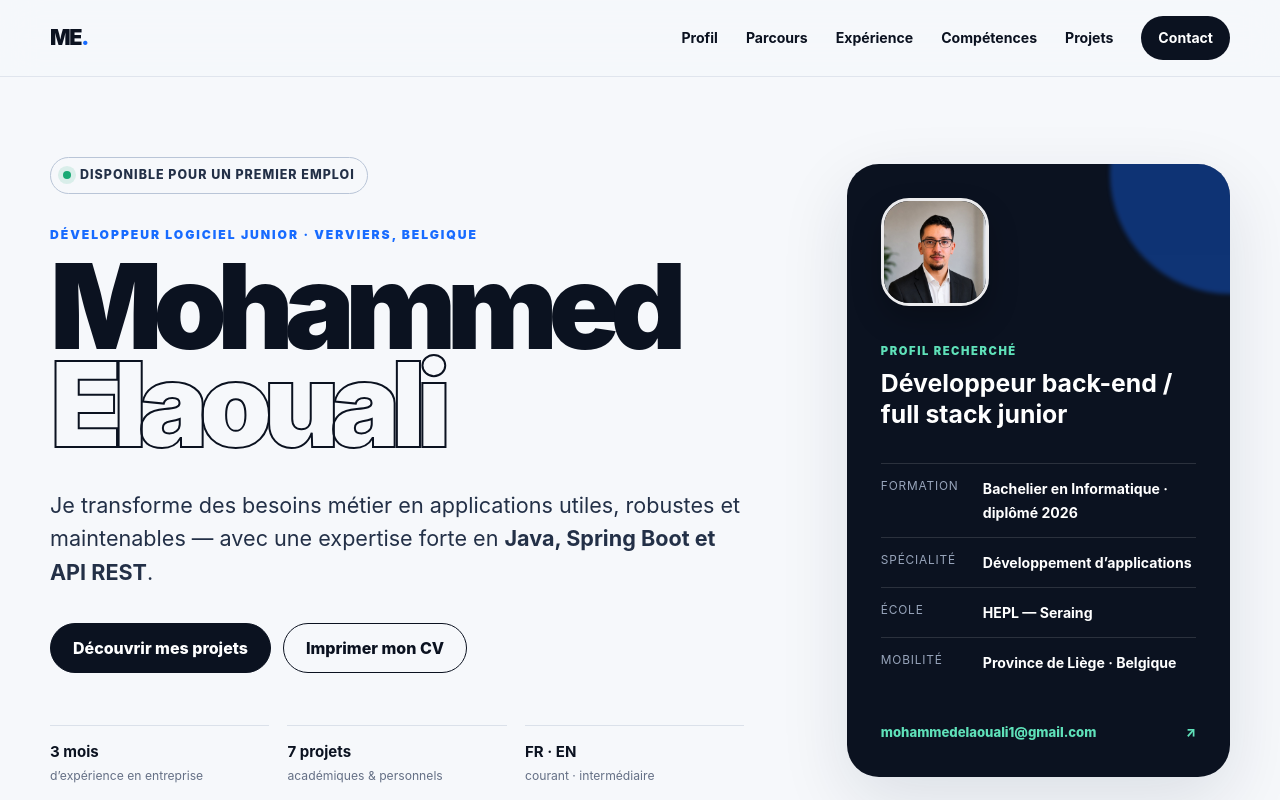
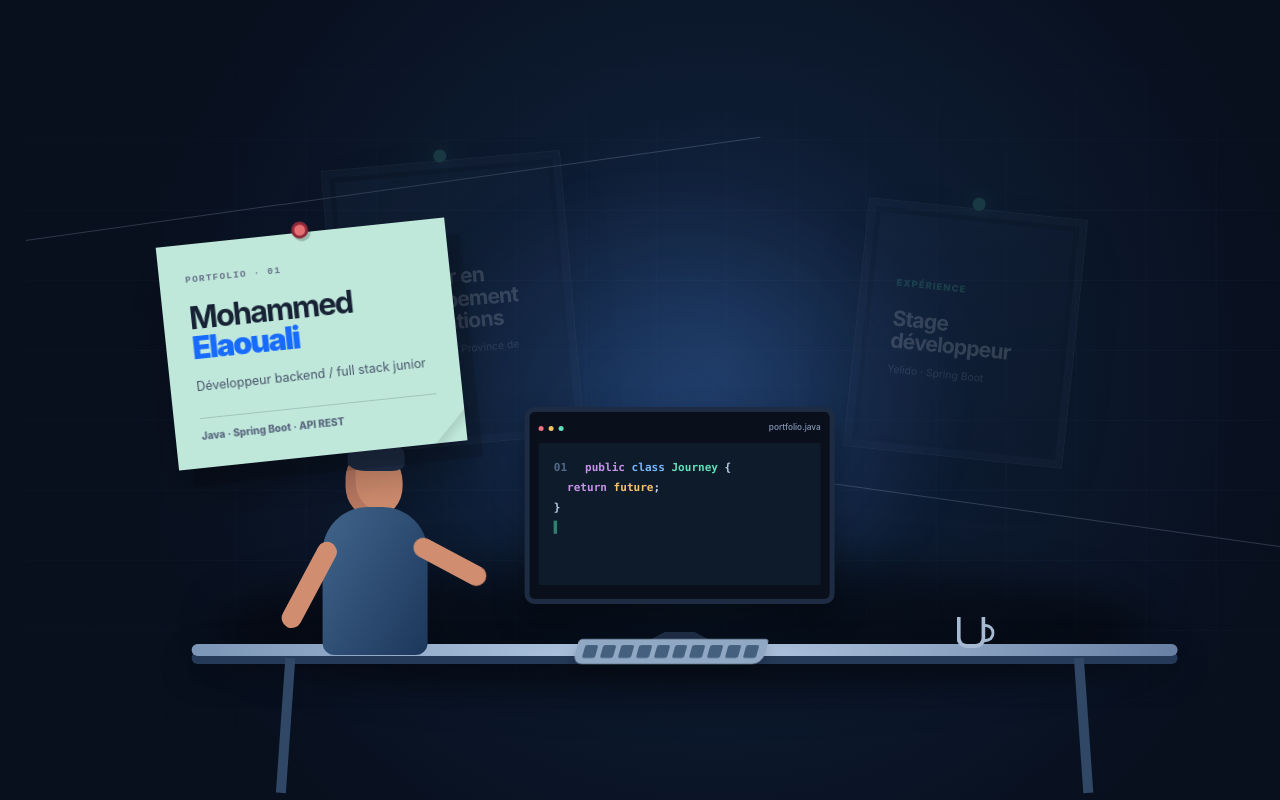
Before and after one commit to Moha2002e/portfolio-mohammed-elaouali, a plain HTML site: page index.html in a window 1280 px wide. Shown: the top 800 px of the page. Drawn offline with Linux system fonts and the light colour scheme.

Commit message:
refine portfolio into sticky note scroll scene

```diff
--- a/dist/script.js
+++ b/dist/script.js
@@ -34,15 +34,12 @@ if (journey && window.gsap && window.ScrollTrigger && !reduceMotion) {
   gsap.registerPlugin(ScrollTrigger);
 
   const scene = journey.querySelector('.journey-scene');
-  const intro = journey.querySelector('.journey-intro');
-  const education = journey.querySelector('.frame-education');
-  const experience = journey.querySelector('.frame-experience');
-  const tech = journey.querySelectorAll('.scene-tech');
-  const captions = {
-    education: journey.querySelector('.caption-education'),
-    experience: journey.querySelector('.caption-experience'),
-    projects: journey.querySelector('.caption-projects')
-  };
+  const notes = gsap.utils.toArray('.scene-note', journey);
+  const frames = gsap.utils.toArray('.scene-frame', journey);
+  const tech = gsap.utils.toArray('.scene-tech', journey);
+  const captions = gsap.utils.toArray('.scene-caption', journey);
+
+  gsap.set(notes.slice(1), { opacity: 0 });
 
   const timeline = gsap.timeline({
     defaults: { ease: 'none' },
@@ -50,24 +47,29 @@ if (journey && window.gsap && window.ScrollTrigger && !reduceMotion) {
       trigger: journey,
       start: 'top top',
       end: 'bottom bottom',
-      scrub: 1.15,
+      scrub: 1.3,
       pin: scene,
       invalidateOnRefresh: true
     }
   });
 
   timeline
-    .to(intro, { opacity: 0, y: -70, duration: 0.16 })
-    .to(scene, { scale: 1.42, xPercent: 12, yPercent: 3, duration: 0.22 }, '<')
-    .to(education, { x: '22vw', y: '9vh', rotate: 0, duration: 0.2 }, '<')
-    .to(captions.education, { opacity: 1, y: -8, duration: 0.08 })
-    .to(scene, { scale: 1.08, xPercent: -9, yPercent: -2, duration: 0.22 })
-    .to(education, { opacity: 0.35, duration: 0.08 }, '<')
-    .to(experience, { x: '-16vw', y: '5vh', rotate: 0, duration: 0.2 }, '<')
-    .to(tech, { opacity: 1, stagger: 0.06, duration: 0.12 }, '<')
-    .to(captions.experience, { opacity: 1, y: -8, duration: 0.08 })
-    .to(scene, { scale: 1.24, xPercent: 2, yPercent: 5, duration: 0.22 })
-    .to(experience, { opacity: 0.3, duration: 0.08 }, '<')
-    .to(captions.projects, { opacity: 1, y: -8, duration: 0.1 })
-    .to(scene, { scale: 1, xPercent: 0, yPercent: 0, duration: 0.18 });
+    .to(notes[0], { opacity: 1, scale: 1, rotate: -6, duration: 0.12 })
+    .to(scene, { scale: 1.08, xPercent: 3, duration: 0.1 })
+    .to(notes[1], { opacity: 1, scale: 1, rotate: 5, duration: 0.12 })
+    .to(scene, { scale: 1.18, xPercent: -4, yPercent: 2, duration: 0.1 })
+    .to(notes[2], { opacity: 1, scale: 1, rotate: -3, duration: 0.12 })
+    .to(frames[0], { opacity: 0.18, scale: 1.1, duration: 0.08 }, '<')
+    .to(scene, { scale: 1.12, xPercent: 5, yPercent: -2, duration: 0.1 })
+    .to(notes[3], { opacity: 1, scale: 1, rotate: 4, duration: 0.12 })
+    .to(tech, { opacity: 1, stagger: 0.04, duration: 0.1 }, '<')
+    .to(frames[1], { opacity: 0.18, scale: 1.1, duration: 0.08 }, '<')
+    .to(scene, { scale: 1.2, xPercent: -3, yPercent: 3, duration: 0.1 })
+    .to(notes[4], { opacity: 1, scale: 1, rotate: -5, duration: 0.12 })
+    .to(scene, { scale: 1.1, xPercent: 2, duration: 0.1 })
+    .to(notes[5], { opacity: 1, scale: 1, rotate: 3, duration: 0.12 })
+    .to(captions, { opacity: 0, duration: 0.06 }, '<')
+    .to(scene, { scale: 1.18, xPercent: -2, yPercent: -2, duration: 0.1 })
+    .to(notes[6], { opacity: 1, scale: 1, rotate: -4, duration: 0.12 })
+    .to(scene, { scale: 1, xPercent: 0, yPercent: 0, duration: 0.14 });
 }
--- a/dist/styles.css
+++ b/dist/styles.css
@@ -171,8 +171,11 @@ button { font: inherit; }
 
 /* Scroll narrative: a lightweight CSS/SVG-style scene that stays readable without JS. */
 .journey { position: relative; color: #f4f7fb; background: #080f1d; }
-.journey-pin { position: relative; min-height: 280vh; overflow: clip; }
+.site-header { display: none; }
+.hero { display: none; }
+.journey-pin { position: relative; min-height: 520vh; overflow: clip; }
 .journey-intro { position: absolute; top: 12vh; left: 50%; z-index: 4; transform: translateX(-50%); pointer-events: none; }
+.journey-intro { opacity: 0; }
 .journey-intro .eyebrow { color: var(--mint); }
 .journey-intro h2 { max-width: 630px; margin: 0; font-size: clamp(3rem, 7vw, 7rem); line-height: .93; letter-spacing: -.075em; }
 .journey-intro h2 span { color: transparent; -webkit-text-stroke: 1px rgba(244,247,251,.7); }
@@ -182,23 +185,28 @@ button { font: inherit; }
 .journey-scroll-hint i::after { content: ""; display: block; width: 3px; height: 7px; margin: 7px auto; border-radius: 2px; background: var(--mint); }
 .journey-scene { position: sticky; top: 0; height: 100vh; min-height: 640px; overflow: hidden; background: radial-gradient(circle at 54% 46%, #1b3154 0, #0d1b31 32%, #080f1d 72%); transform-origin: 50% 52%; }
 .scene-glow { position: absolute; inset: 20% 25% 16%; background: radial-gradient(ellipse, rgba(65,143,255,.17), transparent 65%); filter: blur(24px); }
+.scene-note { position: absolute; z-index: 12; width: min(290px, 23vw); min-height: 220px; padding: 30px 26px 24px; color: #182235; background: #f4e7ad; box-shadow: 14px 18px 0 rgba(0,0,0,.13), 0 26px 45px rgba(0,0,0,.28); transform-origin: center; opacity: 1; }
+.scene-note.note-identity { opacity: 1; transform: rotate(-6deg) scale(1); }
+.scene-note::after { content: ""; position: absolute; right: -4px; bottom: -7px; width: 42px; height: 42px; background: linear-gradient(135deg, transparent 49%, rgba(0,0,0,.1) 50%, transparent 70%); }
+.note-pin { position: absolute; top: -11px; left: 50%; width: 17px; height: 17px; border: 3px solid #8d293a; border-radius: 50%; background: #e66f73; box-shadow: 2px 3px 0 rgba(0,0,0,.2); transform: translateX(-50%); }
+.scene-note small { display: block; color: #657086; font: 900 .59rem/1.2 ui-monospace, monospace; letter-spacing: .13em; }.scene-note h3 { margin: 18px 0 14px; font-size: clamp(1.55rem, 2.4vw, 2.3rem); line-height: .98; letter-spacing: -.06em; }.scene-note h3 strong { color: #176bff; font-weight: 900; }.scene-note p { margin: 0; color: #48546a; font-size: .78rem; line-height: 1.5; }.scene-note footer { margin-top: 22px; padding-top: 11px; border-top: 1px solid rgba(24,34,53,.18); color: #59667e; font-size: .63rem; font-weight: 800; line-height: 1.35; }.note-identity { top: 29%; left: 11%; background: #bfe8db; transform: rotate(-6deg) scale(1); }.note-profile { top: 16%; right: 12%; background: #f5d79e; transform: rotate(5deg) scale(.8); }.note-education { top: 23%; left: 37%; background: #d7c7f3; transform: rotate(-3deg) scale(.8); }.note-experience { top: 43%; right: 13%; background: #f1b9a9; transform: rotate(4deg) scale(.8); }.note-skills { top: 51%; left: 13%; background: #b9d7f3; transform: rotate(-5deg) scale(.8); }.note-projects { top: 66%; left: 40%; background: #f5e6a9; transform: rotate(3deg) scale(.8); }.note-contact { top: 76%; right: 13%; background: #c4e7c4; transform: rotate(-4deg) scale(.8); }.note-chips { display: flex; flex-wrap: wrap; gap: 5px; }.note-chips b { padding: 5px 7px; border-radius: 4px; color: #1d3b64; background: rgba(255,255,255,.52); font-size: .6rem; }
 .scene-grid { position: absolute; inset: 0; opacity: .24; background-image: linear-gradient(rgba(139,177,222,.12) 1px, transparent 1px), linear-gradient(90deg, rgba(139,177,222,.12) 1px, transparent 1px); background-size: 70px 70px; mask-image: linear-gradient(transparent, black 22%, black 75%, transparent); }
 .scene-wall-line { position: absolute; height: 1px; background: rgba(192,216,244,.2); transform-origin: left; }
 .wall-line-a { top: 30%; left: 0; width: 58%; transform: rotate(-8deg); }.wall-line-b { top: 57%; right: 0; width: 52%; transform: rotate(8deg); }
-.scene-frame { position: absolute; z-index: 2; padding: 12px; background: #141e30; border: 1px solid rgba(214,230,250,.34); box-shadow: 0 22px 60px rgba(0,0,0,.32); transform-style: preserve-3d; }
+.scene-frame { position: absolute; z-index: 2; padding: 12px; background: #141e30; border: 1px solid rgba(214,230,250,.34); box-shadow: 0 22px 60px rgba(0,0,0,.32); transform-style: preserve-3d; opacity: .16; }
 .scene-frame::before { content: ""; position: absolute; inset: 0; border: 7px solid #263753; pointer-events: none; }
 .frame-education { top: 20%; left: 24%; width: 240px; height: 285px; transform: rotate(-5deg); }.frame-experience { top: 26%; right: 18%; width: 220px; height: 250px; transform: rotate(6deg); }
 .frame-pin { position: absolute; z-index: 3; top: -12px; left: 50%; width: 13px; height: 13px; border-radius: 50%; background: var(--mint); box-shadow: 0 0 22px var(--mint); transform: translateX(-50%); }
 .frame-content { position: relative; z-index: 1; display: flex; height: 100%; flex-direction: column; justify-content: center; padding: 25px 23px; background: linear-gradient(145deg, #253b5a, #101a2c); }
 .frame-content small { color: var(--mint); font-size: .58rem; font-weight: 900; letter-spacing: .12em; }.frame-content strong { margin: 18px 0 10px; color: #f7faff; font-size: 1.32rem; line-height: 1.05; letter-spacing: -.04em; }.frame-content span { color: #aabbd2; font-size: .65rem; line-height: 1.4; }
-.scene-tech { position: absolute; z-index: 3; padding: 8px 12px; border: 1px solid rgba(95,225,185,.42); border-radius: 4px; color: var(--mint); background: rgba(8,15,29,.7); box-shadow: 0 0 24px rgba(95,225,185,.09); font-size: .6rem; font-weight: 900; letter-spacing: .1em; }.tech-java { top: 19%; right: 38%; }.tech-spring { top: 43%; left: 13%; }.tech-db { top: 62%; right: 15%; }.tech-git { top: 70%; left: 28%; }
+.scene-tech { position: absolute; z-index: 3; padding: 8px 12px; border: 1px solid rgba(95,225,185,.42); border-radius: 4px; color: var(--mint); background: rgba(8,15,29,.7); box-shadow: 0 0 24px rgba(95,225,185,.09); font-size: .6rem; font-weight: 900; letter-spacing: .1em; opacity: 0; }.tech-java { top: 19%; right: 38%; }.tech-spring { top: 43%; left: 13%; }.tech-db { top: 62%; right: 15%; }.tech-git { top: 70%; left: 28%; }
 .desk-shadow { position: absolute; left: 15%; right: 12%; bottom: 13%; height: 17%; border-radius: 50%; background: rgba(0,0,0,.43); filter: blur(20px); }
 .desk { position: absolute; left: 13%; right: 10%; bottom: 18%; height: 12px; z-index: 4; }.desk-top { height: 100%; border-radius: 8px; background: linear-gradient(90deg, #7c96b7, #b9cee7 50%, #6780a4); box-shadow: 0 8px 0 #243a58, 0 15px 34px rgba(0,0,0,.35); }.desk-leg { position: absolute; top: 14px; width: 10px; height: 135px; background: #304766; }.leg-left { left: 9%; transform: rotate(4deg); }.leg-right { right: 9%; transform: rotate(-4deg); }
 .monitor { position: absolute; z-index: 5; left: 39%; bottom: 20%; width: 310px; transform: translateZ(30px); }.monitor-bezel { padding: 9px 9px 14px; border: 5px solid #1d2c43; border-radius: 10px; background: #0a101b; box-shadow: 0 16px 30px rgba(0,0,0,.35); }.monitor-top { display: flex; align-items: center; gap: 5px; margin-bottom: 8px; color: #8296b4; font-size: .52rem; }.monitor-top span { width: 5px; height: 5px; border-radius: 50%; background: #ef7182; }.monitor-top span:nth-child(2) { background: #f0c36a; }.monitor-top span:nth-child(3) { background: var(--mint); }.monitor-top b { margin-left: auto; font-weight: 500; }.code-screen { min-height: 142px; padding: 15px; background: #0e1b2a; color: #bcd0e9; font: 600 .69rem/1.8 ui-monospace, SFMono-Regular, Consolas, monospace; }.code-screen em { float: left; margin-right: 18px; color: #526987; font-style: normal; }.code-screen p { margin: 0; }.code-screen i { color: #c792ea; font-style: normal; }.code-screen b { color: #78b7ff; }.code-screen strong { color: var(--mint); }.code-screen span { color: #f5c36c; }.code-screen label { color: var(--mint); animation: cursor-blink 1s steps(2) infinite; }.monitor-stand { width: 60px; height: 38px; margin: -2px auto 0; border-bottom: 8px solid #1d2c43; border-left: 15px solid transparent; border-right: 15px solid transparent; }
 @keyframes cursor-blink { 50% { opacity: 0; } }
 .keyboard { position: absolute; z-index: 6; left: 43%; bottom: 17%; display: flex; gap: 5px; width: 190px; height: 25px; padding: 6px 8px; border-radius: 4px 4px 10px 10px; background: #91a8c4; transform: skewX(-16deg); box-shadow: 0 10px 18px rgba(0,0,0,.25); }.keyboard i { flex: 1; border-radius: 2px; background: #45607f; }.mug { position: absolute; z-index: 6; right: 25%; bottom: 19%; width: 29px; height: 31px; border: 4px solid #a6bad4; border-top: 0; border-radius: 0 0 10px 10px; }.mug::after { content: ""; position: absolute; right: -13px; top: 7px; width: 10px; height: 12px; border: 3px solid #a6bad4; border-left: 0; border-radius: 0 10px 10px 0; }
 .developer { position: absolute; z-index: 5; left: 22%; bottom: 18%; width: 130px; height: 205px; }.dev-head { position: absolute; top: 0; left: 38px; width: 57px; height: 65px; border-radius: 42% 48% 45% 45%; background: #d18d6f; box-shadow: inset 10px -5px rgba(114,58,58,.22); }.dev-head::before { content: ""; position: absolute; top: -10px; left: 2px; width: 57px; height: 30px; border-radius: 60% 50% 25% 35%; background: #20304b; }.dev-body { position: absolute; top: 56px; left: 15px; width: 105px; height: 148px; border-radius: 45px 45px 12px 12px; background: linear-gradient(120deg, #42658c, #1c375b); }.dev-arm { position: absolute; top: 92px; width: 20px; height: 95px; border-radius: 18px; background: #d18d6f; transform-origin: top; }.arm-left { left: 14px; transform: rotate(28deg); }.arm-right { right: 13px; height: 80px; transform: rotate(-62deg); }
-.scene-caption { position: absolute; z-index: 7; display: grid; grid-template-columns: auto 1fr; column-gap: 10px; align-items: baseline; padding: 14px 18px; border-left: 2px solid var(--mint); background: rgba(8,15,29,.75); backdrop-filter: blur(10px); }.scene-caption span { grid-row: span 2; color: var(--mint); font: 800 .7rem ui-monospace, monospace; }.scene-caption b { font-size: .84rem; }.scene-caption small { color: #aabbd2; font-size: .62rem; }.caption-education { top: 67%; left: 18%; }.caption-experience { top: 61%; right: 15%; }.caption-projects { top: 30%; right: 34%; opacity: 0; }
+.scene-caption { position: absolute; z-index: 7; display: grid; grid-template-columns: auto 1fr; column-gap: 10px; align-items: baseline; padding: 14px 18px; border-left: 2px solid var(--mint); background: rgba(8,15,29,.75); backdrop-filter: blur(10px); opacity: 0; }.scene-caption span { grid-row: span 2; color: var(--mint); font: 800 .7rem ui-monospace, monospace; }.scene-caption b { font-size: .84rem; }.scene-caption small { color: #aabbd2; font-size: .62rem; }.caption-education { top: 67%; left: 18%; }.caption-experience { top: 61%; right: 15%; }.caption-projects { top: 30%; right: 34%; }
 .journey-accessible { position: absolute; left: 50%; bottom: 8vh; z-index: 8; display: grid; grid-template-columns: repeat(4, 1fr); gap: 12px; transform: translateX(-50%); }.journey-accessible article { padding: 15px; border-top: 1px solid rgba(255,255,255,.22); background: rgba(8,15,29,.64); backdrop-filter: blur(8px); }.journey-accessible span { color: var(--mint); font: 800 .65rem ui-monospace, monospace; }.journey-accessible h3 { margin: 6px 0 3px; font-size: .83rem; }.journey-accessible p { margin: 0; color: #aabbd2; font-size: .65rem; line-height: 1.45; }
 
 .reveal { opacity: 0; transform: translateY(18px); transition: opacity .7s ease, transform .7s ease; }
@@ -242,14 +250,14 @@ button { font: inherit; }
   .education-card { padding: 30px; }
   .contact-links a { grid-template-columns: 76px 1fr 18px; gap: 10px; }
   .footer .shell { align-items: flex-start; flex-direction: column; }
-  .journey-pin { min-height: auto; }.journey-scene { position: relative; height: 620px; min-height: 620px; }.journey-intro { position: relative; top: auto; left: auto; padding-top: 70px; transform: none; }.journey-intro h2 { font-size: clamp(2.8rem, 13vw, 4.6rem); }.journey-scene { margin-top: 30px; }.journey-accessible { position: relative; left: auto; bottom: auto; width: auto; grid-template-columns: 1fr; padding-block: 0 70px; transform: none; }.scene-frame { transform: scale(.75); }.frame-education { top: 18%; left: -2%; }.frame-experience { top: 24%; right: -5%; }.monitor { left: 24%; bottom: 22%; width: 230px; }.developer { left: 4%; bottom: 19%; transform: scale(.72); transform-origin: bottom left; }.keyboard { left: 31%; bottom: 18%; transform: skewX(-16deg) scale(.72); transform-origin: left bottom; }.mug { right: 10%; bottom: 19%; }.scene-tech { transform: scale(.8); }.caption-education { top: 60%; left: 4%; }.caption-experience { top: 66%; right: 3%; }.caption-projects { display: none; }.journey-intro .journey-scroll-hint { display: none; }
+  .journey-pin { min-height: auto; }.journey-scene { position: relative; height: 1300px; min-height: 1300px; }.journey-intro { display: none; }.journey-accessible { position: relative; left: auto; bottom: auto; width: auto; grid-template-columns: 1fr; padding-block: 0 70px; transform: none; }.scene-note { width: 220px; min-height: 190px; padding: 24px 20px 18px; }.scene-note h3 { font-size: 1.4rem; }.scene-note p { font-size: .7rem; }.note-identity { top: 7%; left: 4%; }.note-profile { top: 20%; right: 4%; }.note-education { top: 34%; left: 4%; }.note-experience { top: 48%; right: 4%; }.note-skills { top: 62%; left: 4%; }.note-projects { top: 75%; left: 4%; }.note-contact { top: 87%; right: 4%; }.scene-frame, .scene-tech, .scene-caption, .desk, .desk-shadow, .monitor, .keyboard, .mug, .developer, .scene-wall-line { display: none; }
 }
 
 @media (prefers-reduced-motion: reduce) {
   html { scroll-behavior: auto; }
   *, *::before, *::after { animation: none !important; transition: none !important; }
   .reveal { opacity: 1; transform: none; }
-  .journey-pin { min-height: auto; }.journey-scene { position: relative; height: 620px; }.journey-accessible { position: relative; left: auto; bottom: auto; transform: none; padding-bottom: 70px; }.journey-intro { position: relative; top: auto; left: auto; transform: none; padding-top: 70px; }.scene-caption { opacity: 1 !important; }
+  .journey-pin { min-height: auto; }.journey-scene { position: relative; height: auto; min-height: 0; padding: 70px 0; }.journey-accessible { position: relative; left: auto; bottom: auto; transform: none; padding-bottom: 70px; }.journey-intro { display: none; }.scene-note { position: relative; top: auto; right: auto; left: auto; width: min(290px, calc(100% - 40px)); min-height: 190px; margin: 0 auto 34px; transform: rotate(-2deg) !important; opacity: 1 !important; }.scene-note:nth-of-type(even) { transform: rotate(2deg) !important; }.scene-caption { opacity: 1 !important; }
 }
 
 @media print {
--- a/index.html
+++ b/index.html
@@ -72,6 +72,13 @@
 
         <div class="journey-scene" aria-hidden="true">
           <div class="scene-glow"></div>
+          <article class="scene-note note-identity"><span class="note-pin"></span><small>PORTFOLIO · 01</small><h3>Mohammed<br><strong>Elaouali</strong></h3><p>Développeur backend / full stack junior</p><footer>Java · Spring Boot · API REST</footer></article>
+          <article class="scene-note note-profile"><span class="note-pin"></span><small>PROFIL · 02</small><h3>Un profil junior.<br><strong>Un potentiel concret.</strong></h3><p>Conception d’applications de bout en bout, du besoin métier aux tests et à la documentation.</p></article>
+          <article class="scene-note note-education"><span class="note-pin"></span><small>FORMATION · 03</small><h3>Bachelier en<br><strong>développement<br>d’applications</strong></h3><p>HEPL — Haute École de la Province de Liège</p><footer>2022 — 2026 · Seraing</footer></article>
+          <article class="scene-note note-experience"><span class="note-pin"></span><small>EXPÉRIENCE · 04</small><h3>Stage<br><strong>développeur</strong></h3><p>Yelido · Hognoul, Belgique</p><footer>Java · Spring Boot · PostgreSQL · Angular</footer></article>
+          <article class="scene-note note-skills"><span class="note-pin"></span><small>COMPÉTENCES · 05</small><h3>Construire du solide.</h3><div class="note-chips"><b>Java</b><b>Spring Boot</b><b>REST API</b><b>PostgreSQL</b><b>SQL</b><b>Angular</b><b>Git</b><b>Docker</b></div><footer>et toutes les compétences déjà présentes dans le portfolio</footer></article>
+          <article class="scene-note note-projects"><span class="note-pin"></span><small>PROJETS · 06</small><h3>Des preuves<br><strong>concrètes.</strong></h3><p>Un écran, des idées, des projets à découvrir.</p><footer>Voir les projets détaillés ci-dessous</footer></article>
+          <article class="scene-note note-contact"><span class="note-pin"></span><small>SUITE · 07</small><h3>Construisons<br><strong>la suite.</strong></h3><p>Une opportunité, une mission ou une question ?</p><footer>mohammedelaouali1@gmail.com</footer></article>
           <div class="scene-grid"></div>
           <div class="scene-wall-line wall-line-a"></div>
           <div class="scene-wall-line wall-line-b"></div>
```
Also changed, not shown: dist/index.html (+3 -1 lines).
